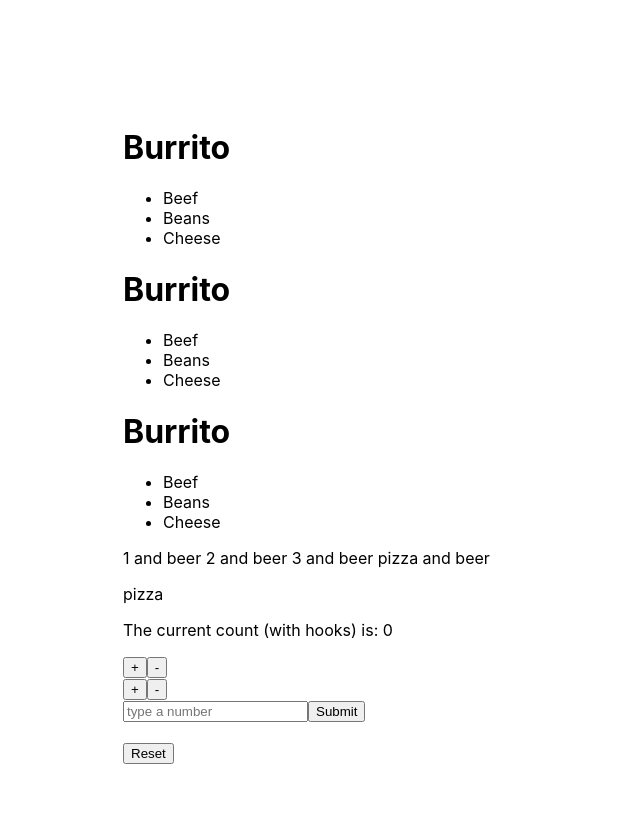
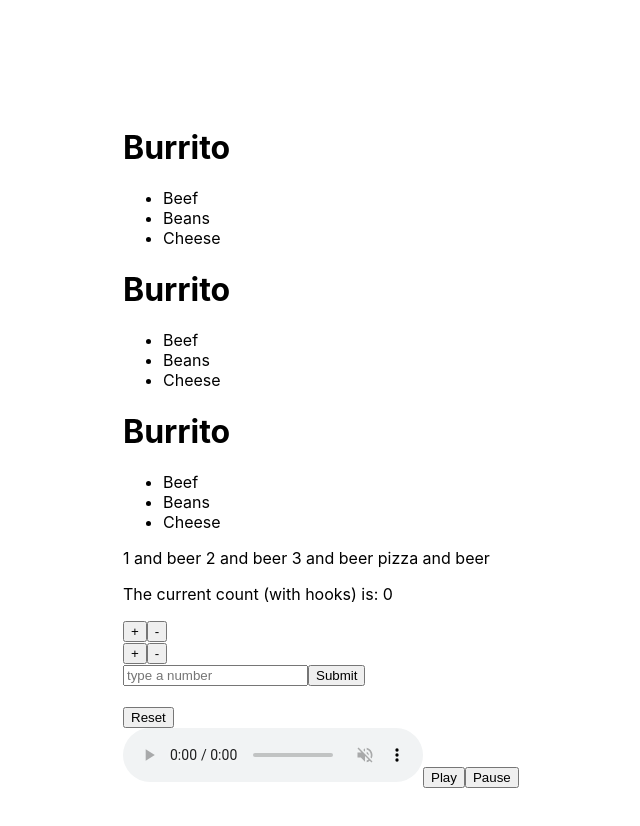
Before and after one commit to carlosaore/react-sandbox, a React (Create React App) app: page / in a window 1280 px wide. Shown: the top 826 px of the page, without its empty margins (5-645 px from the left). Built offline with nearby package versions, Linux system fonts and the light colour scheme.

Commit message:
added audio player with useRef

```diff
--- a/src/App.js
+++ b/src/App.js
@@ -1,3 +1,4 @@
+import AudioPlayer from "./components/AudioPlayer";
 import Burrito from "./components/Burrito";
 import CounterWithHooks from "./components/CounterHooks";
 
@@ -9,6 +10,7 @@ function App() {
             <Burrito />
             <Burrito />
             <CounterWithHooks text={[1,2,3,"pizza"]} />
+            <AudioPlayer />
         </div>
     );
 }
--- /dev/null
+++ b/src/components/AudioPlayer.js
@@ -0,0 +1,26 @@
+import { useRef } from "react";
+
+const AudioPlayer = () => {
+  const audioRef = useRef(null);
+
+
+  return (
+  <>
+    <div>
+      <audio
+        ref={audioRef}
+        id='player'
+        controls
+        autoPlay
+        muted
+      >
+        <source src="http://espora.org:8000/zintzilik.mp3" />
+        Your browser does not support the audio element.
+      </audio>
+      <button onClick={() => audioRef.current.play()}>Play</button>
+      <button onClick={() => audioRef.current.pause()}>Pause</button>
+    </div>
+  </>
+)}
+
+export default AudioPlayer;
--- a/src/components/CounterHooks.js
+++ b/src/components/CounterHooks.js
@@ -18,11 +18,6 @@ const CounterWithHooks = (props) => {
     return (
         <>
             <p>{props.text.map(element => `${element} and beer `)}</p>
-            {props.text
-                .filter(element => typeof(element) === "string")
-                .map(element =>
-                    <p>{element}</p>
-                )}
             <p>{`The current count (with hooks) is: ${count}`}</p>
             <button onClick={addToCount}>+</button>
             <button onClick={removeFromCount}>-</button>
```
